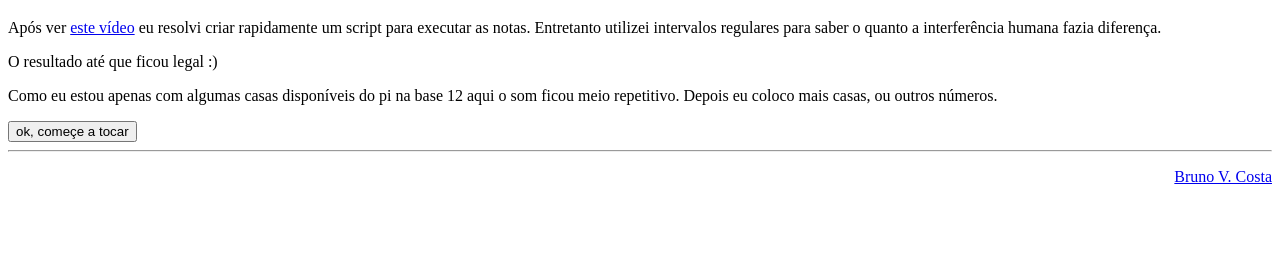
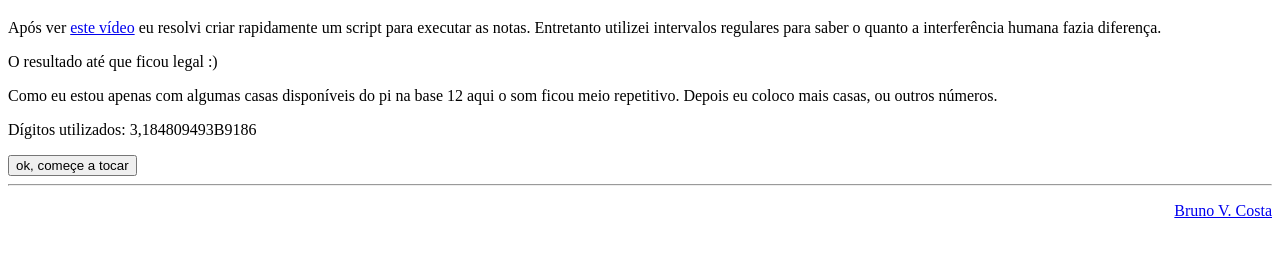
Before and after one commit to brunopsycon/brunopsycon.github.io, a plain HTML site: page pi12/pi12.html in a window 1280 px wide. Shown: the part 61-318 px from the top of the page. Drawn offline with Linux system fonts and the light colour scheme.

Commit message:
mostrando os digitos utilizados

```diff
--- a/pi12/pi12.html
+++ b/pi12/pi12.html
@@ -10,6 +10,7 @@
 		<p>Após ver <a href="https://www.youtube.com/watch?v=Bri_-x-ZMMA">este vídeo</a> eu resolvi criar rapidamente um script para executar as notas. Entretanto utilizei intervalos regulares para saber o quanto a interferência humana fazia diferença.</p>
 		<p>O resultado até que ficou legal :)</p>
 		<p>Como eu estou apenas com algumas casas disponíveis do pi na base 12 aqui o som ficou meio repetitivo. Depois eu coloco mais casas, ou outros números.</p>
+		<p>Dígitos utilizados: 3,184809493B9186</p>
 		<button id="startButton" onclick="start()">ok, começe a tocar</button>
 		 <button id="stopButton" style="display:none" onclick="stop()">pare por favor!</button>
 		<hr>
```
